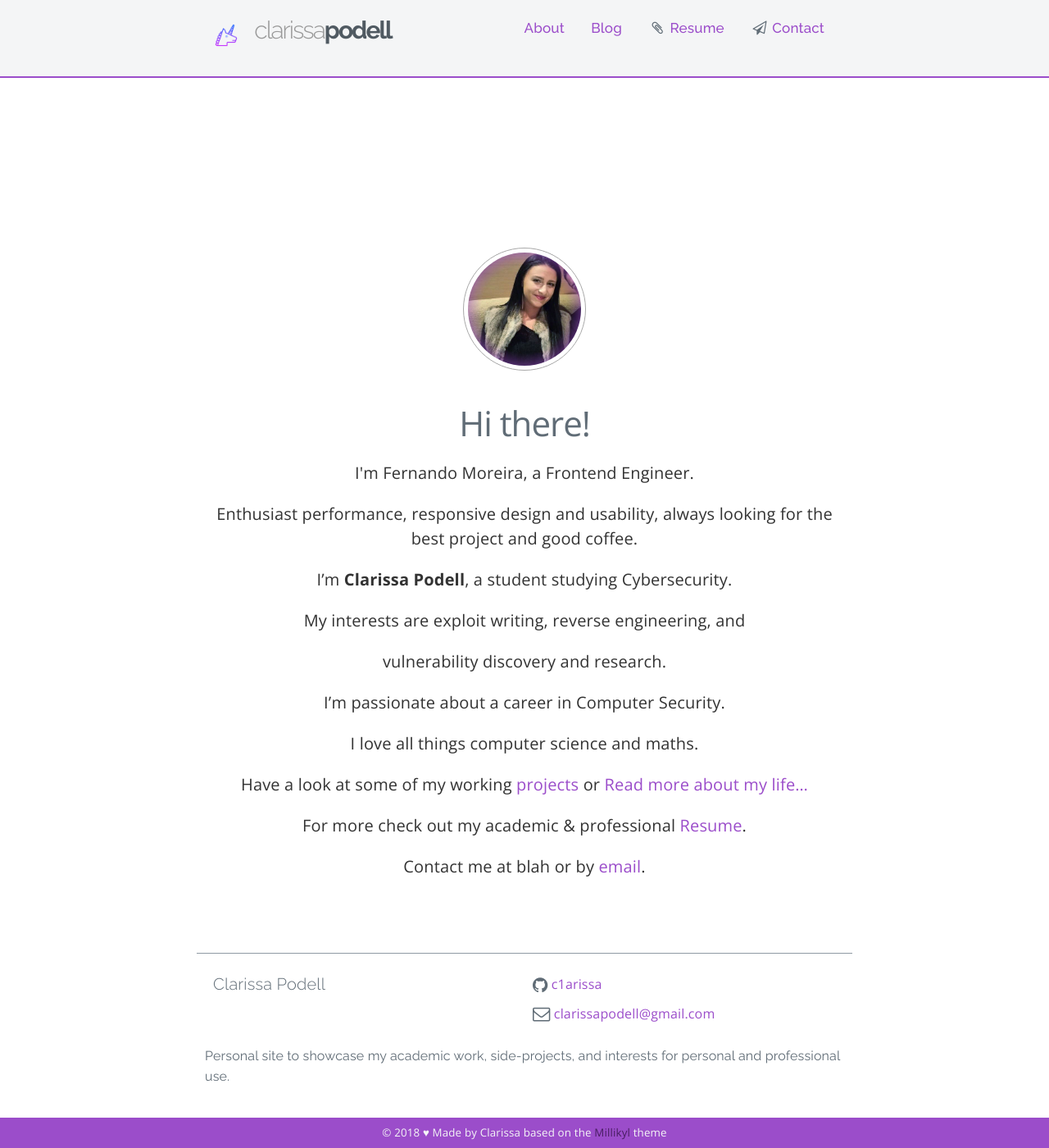
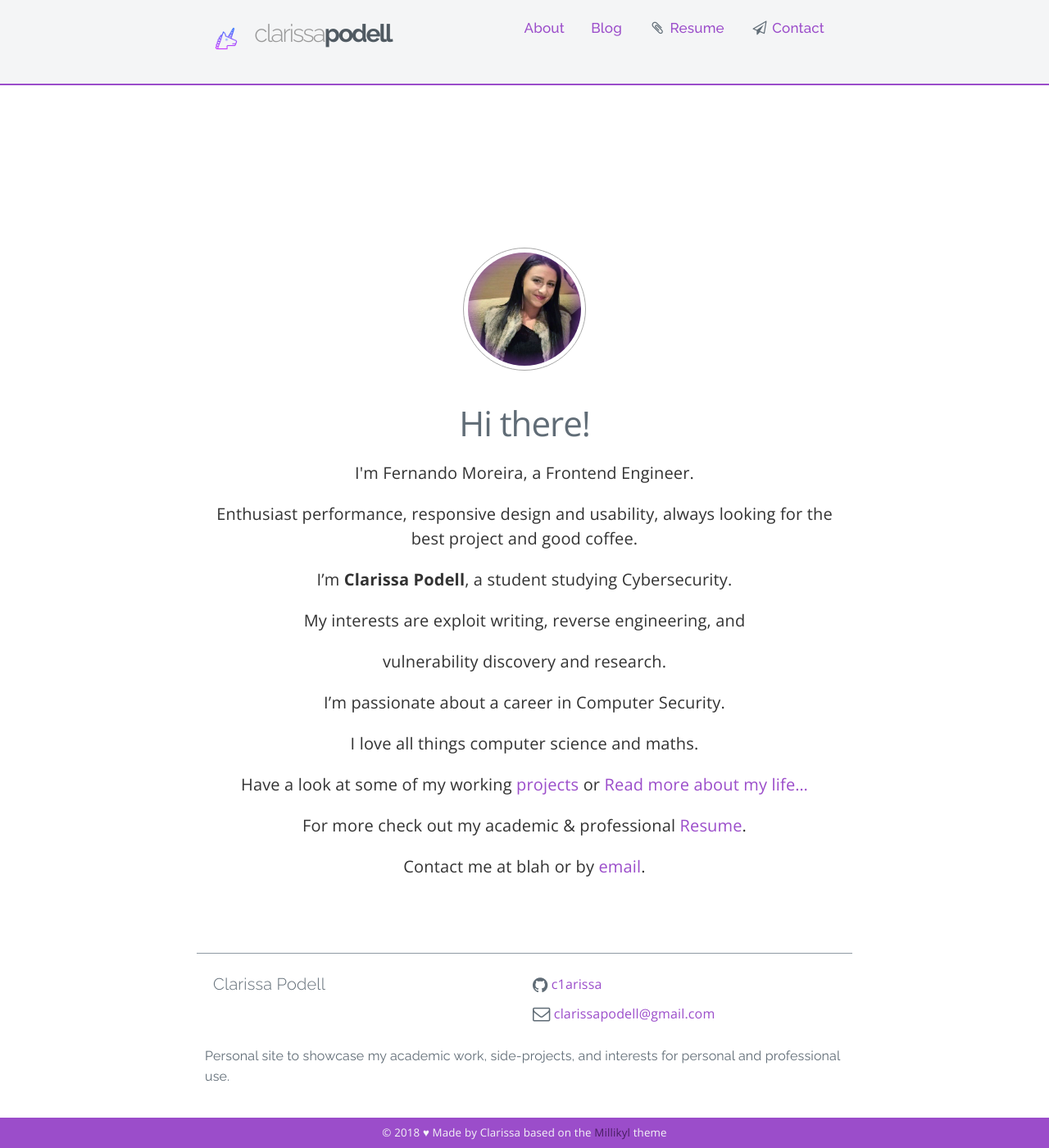
Before and after one commit to c1arissa/c1arissa.github.io, a Jekyll site: the page built from index.md, in a window 1280 px wide and 1400 px high. Shown: the whole window at 82% size. Built offline with Jekyll 4.4.1, drawn with Linux system fonts in a browser that asks for light colours.

Commit message:
Update main.scss

```diff
--- a/css/main.scss
+++ b/css/main.scss
@@ -82,7 +82,8 @@
 		@extend h4;
 		letter-spacing: -2px;
 		//font-size: 1.4em;
-		line-height: 1.5;
+		//line-height: 1.5;
+		line-height: 1.5 * 16px * 2.25;
 		padding: 14px 14px;
 
 		a {
@@ -142,6 +143,11 @@
 				position: absolute;
 				right: 0;
 				top: 0;
+				width: 36px;
+				height: 36px;
+				z-index: 2;
+				background-color: $color-initial;
+				border: 1px solid $grey-color-light;
 			}
 			.navigation-list.responsive a {
 				float: none;
```
